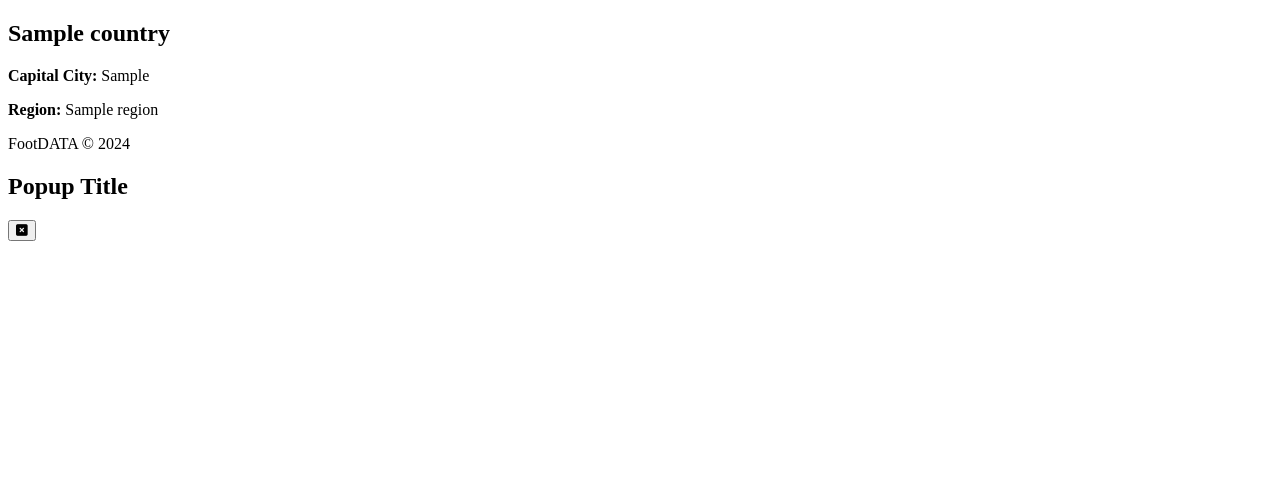
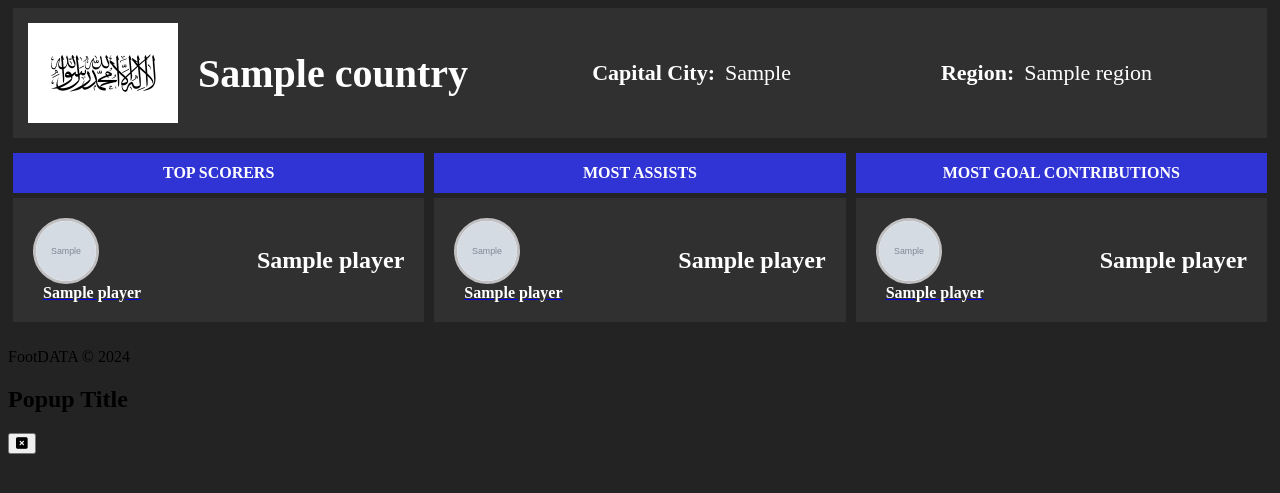
Before and after one commit to serhatdanisan/blg317-database-project, a Flask app: template app/templates/country/details.html in a window 1280 px wide. Shown: the top 493 px of the page. Run offline with Flask 3, Linux system fonts and the light colour scheme; the template is opened without the code that fills it: most values are stand-ins (such as "Sample title", 1, 10 or a date in 2020); grey boxes marked "Sample" are stand-in pictures.

Commit message:
Update details.html

```diff
--- a/app/templates/country/details.html
+++ b/app/templates/country/details.html
@@ -2,14 +2,99 @@
 
 {% block title %}Country Details{% endblock %}
 
-{% block header %}Country Details{% endblock %}
+{% block stylesheets %}
+<link rel="stylesheet"
+    href="{{ url_for('static', filename='country_style.css') }}">
+{% endblock %}
 
 {% block content %}
 {% if country %}
-    <h2>{{ country.name }}</h2>
-    <p><strong>Capital City:</strong> {{ country.capital_city }}</p>
-    <p><strong>Region:</strong> {{ country.region }}</p>
+<div>
+    <div class="country-container">
+
+        <div class="country-logo">
+            <img
+                src="{{ url_for('static', filename='images/Flags/' + country.id|string + '.png') }}"
+                alt="Country Flag">
+
+            <div class="country-basic">
+                <div class="country-name">{{ country.name }}</div>
+            </div>
+        </div>
+
+        <div class="country-info">
+            <div class="capital-info">
+                <strong>Capital City:</strong>
+                <span>{{ country.capital_city }}</span>
+            </div>
+            <div class="region-info">
+                <strong>Region:</strong>
+                <span>{{ country.region }}</span>
+            </div>
+        </div>
+    </div>
+
+    <div class="players-row">
+
+        <div class="players-container" id="goals-container">
+            <div class="card-header" id="top-scorers">TOP SCORERS</div>
+            {% for player in top_scorers %}
+            <div class="player-card">
+                <a href="{{ url_for('player.get_player', id=player[0]) }}">
+                    <div class="player-image">
+                        <img src="{{ scorer_player_images[player[0]] }}"
+                            alt="{{ player[1] }}">
+                    </div>
+                    <span class="player-name">{{ player[1] }}</span>
+                </a>
+                <div class="player-goals">
+                    <span>{{ player[2] }}</span>
+                </div>
+            </div>
+            {% endfor %}
+        </div>
+
+        <div class="players-container" id="assist-container">
+            <div class="card-header" id="top-assist">MOST ASSISTS</div>
+            {% for player in top_assists %}
+            <div class="player-card">
+                <a href="{{ url_for('player.get_player', id=player[0]) }}">
+                    <div class="player-image">
+                        <img src="{{ assist_player_images[player[0]] }}"
+                            alt="{{ player[1] }}">
+                    </div>
+                    <span class="player-name">{{ player[1] }}</span>
+                </a>
+                <div class="player-goals">
+                    <span>{{ player[2] }}</span>
+                </div>
+            </div>
+            {% endfor %}
+        </div>
+
+        <div class="players-container" id="most-goal-contributions">
+            <div class="card-header" id="top-goal-cont">MOST GOAL
+                CONTRIBUTIONS</div>
+            {% for player in top_contributions %}
+            <div class="player-card">
+                <a href="{{ url_for('player.get_player', id=player[0]) }}">
+                    <div class="player-image">
+                        <img src="{{ cont_player_images[player[0]] }}"
+                            alt="{{ player[1] }}">
+                    </div>
+                    <span class="player-name">{{ player[1] }}</span>
+                </a>
+                <div class="player-goals">
+                    <span>{{ player[2] }}</span>
+                </div>
+            </div>
+            {% endfor %}
+        </div>
+    </div>
+
+    <script src="{{ url_for('static', filename='js/animation.js') }}"></script>
+</div>
 {% else %}
-    <p>Country details not found.</p>
+<p>Country details not found.</p>
 {% endif %}
 {% endblock %}
```
